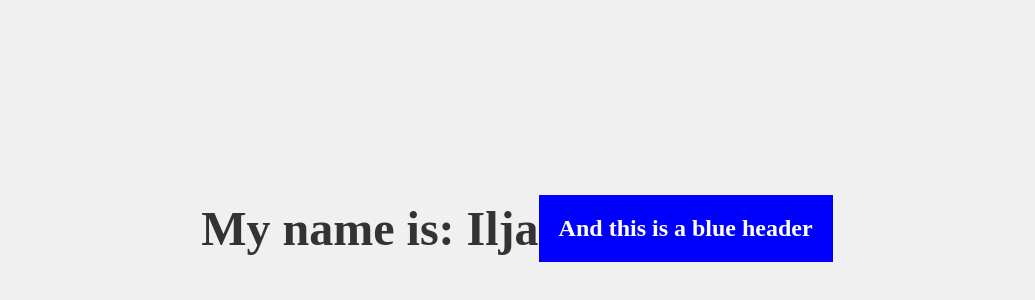
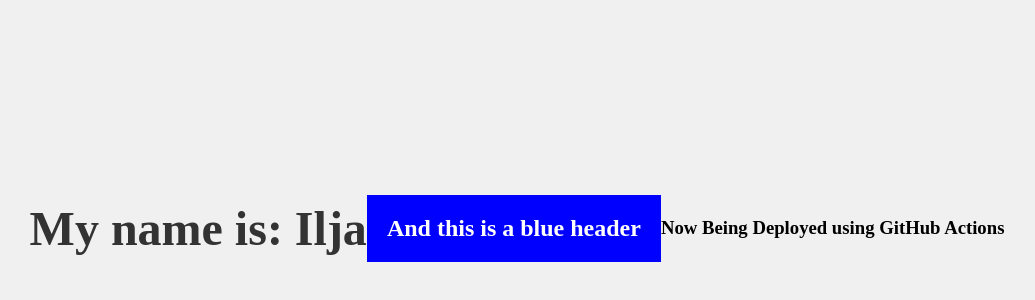
Before and after one commit to CountPiffting/GitHubTutorialCLI, a plain HTML site: page MyWebsite.html in a window 1280 px wide. Shown: the part 172-472 px from the top of the page, without its empty margins (123-1158 px from the left). Drawn offline with Linux system fonts and the light colour scheme.

Commit message:
Added new message to WebSite

```diff
--- a/MyWebsite.html
+++ b/MyWebsite.html
@@ -23,5 +23,6 @@
 <body>
     <h1>My name is: Ilja</h1>
     <h2 style="color: white; background-color: blue; padding: 20px;">And this is a blue header</h2>
+    <h3>Now Being Deployed using GitHub Actions</h3>
 </body>
 </html>
```
